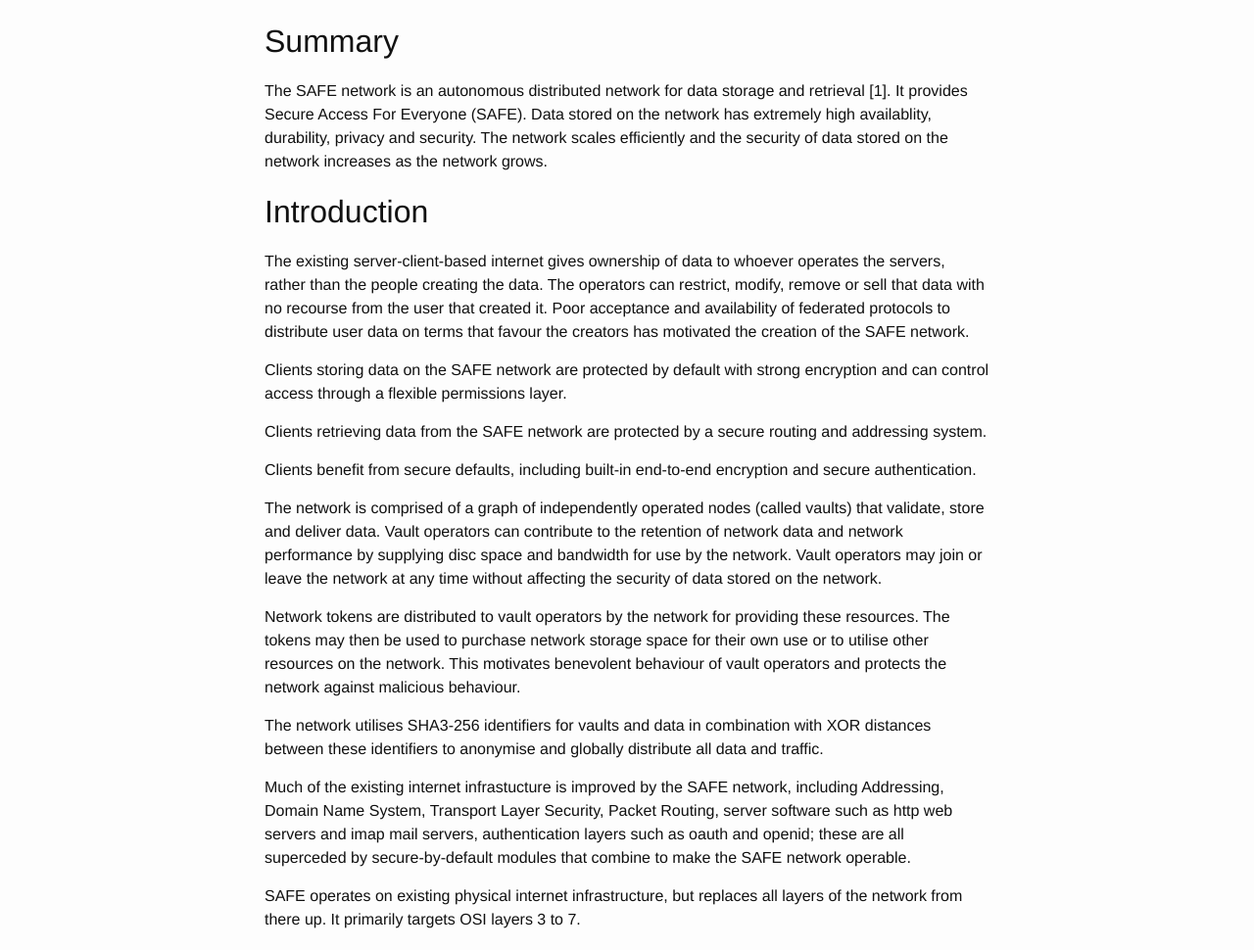
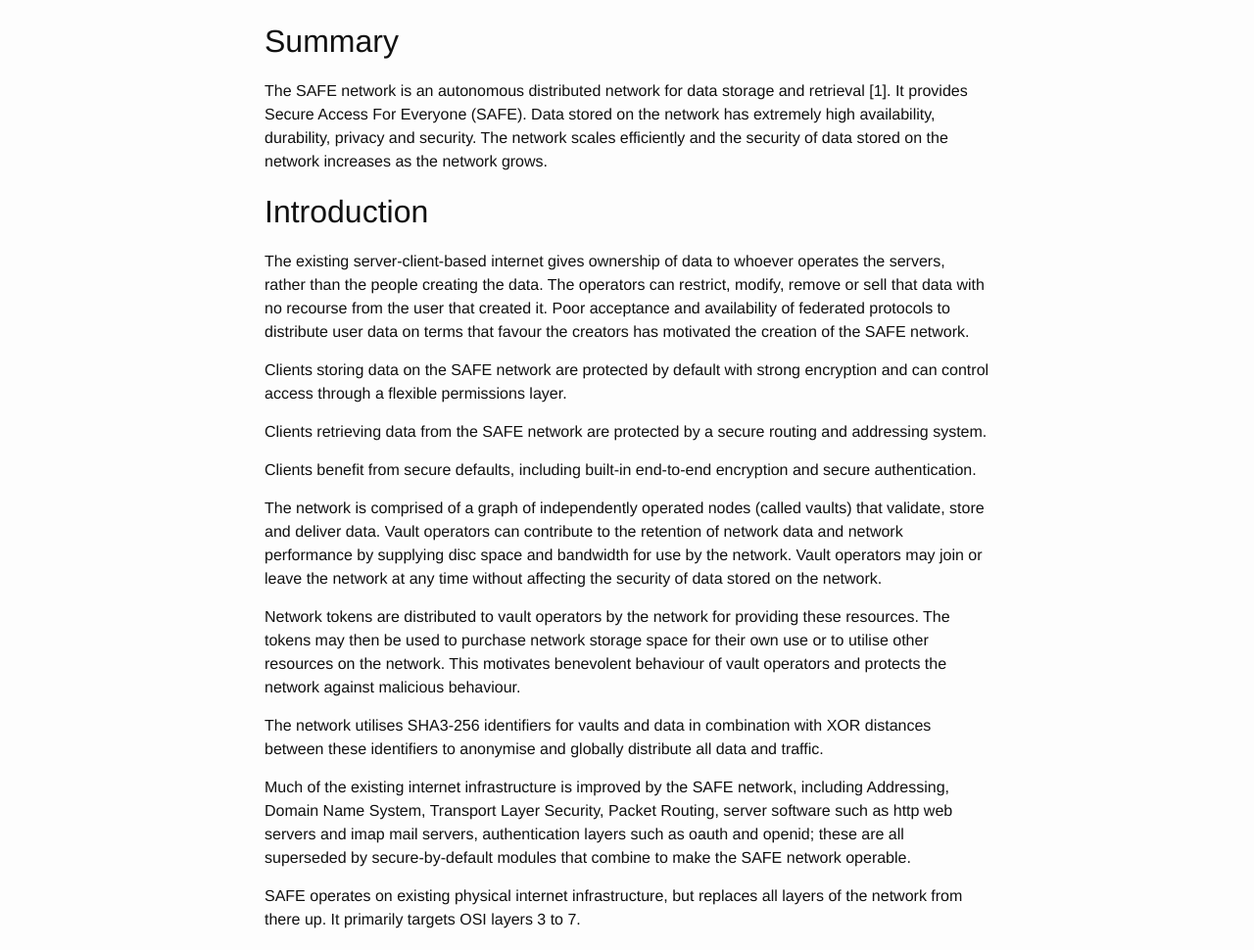
Before and after one commit to safe-network-explained/safe-network-explained.github.io, a Jekyll site: the page built from _posts/2017-09-07-architecture.markdown, in a window 1280 px wide and 1400 px high. Shown: the part 344-1314 px from the top of the window at 98% size. Built offline with Jekyll 4.4.1, drawn with Linux system fonts in a browser that asks for light colours; some of the changed text lies outside the part shown.

Commit message:
Fix typos on architecture post

```diff
--- a/_posts/2017-09-07-architecture.markdown
+++ b/_posts/2017-09-07-architecture.markdown
@@ -11,7 +11,7 @@
 
 ## Summary
 
-The SAFE network is an autonomous distributed network for data storage and retrieval [1]. It provides Secure Access For Everyone (SAFE). Data stored on the network has extremely high availablity, durability, privacy and security. The network scales efficiently and the security of data stored on the network increases as the network grows.
+The SAFE network is an autonomous distributed network for data storage and retrieval [1]. It provides Secure Access For Everyone (SAFE). Data stored on the network has extremely high availability, durability, privacy and security. The network scales efficiently and the security of data stored on the network increases as the network grows.
 
 ## Introduction
 
@@ -29,7 +29,7 @@
 
 The network utilises SHA3-256 identifiers for vaults and data in combination with XOR distances between these identifiers to anonymise and globally distribute all data and traffic.
 
-Much of the existing internet infrastucture is improved by the SAFE network, including Addressing, Domain Name System, Transport Layer Security, Packet Routing, server software such as http web servers and imap mail servers, authentication layers such as oauth and openid; these are all superceded by secure-by-default modules that combine to make the SAFE network operable.
+Much of the existing internet infrastructure is improved by the SAFE network, including Addressing, Domain Name System, Transport Layer Security, Packet Routing, server software such as http web servers and imap mail servers, authentication layers such as oauth and openid; these are all superseded by secure-by-default modules that combine to make the SAFE network operable.
 
 SAFE operates on existing physical internet infrastructure, but replaces all layers of the network from there up. It primarily targets OSI layers 3 to 7.
 
```
Also changed, not shown: other parts of _posts/2017-09-07-architecture.markdown (+1 -1 lines).
